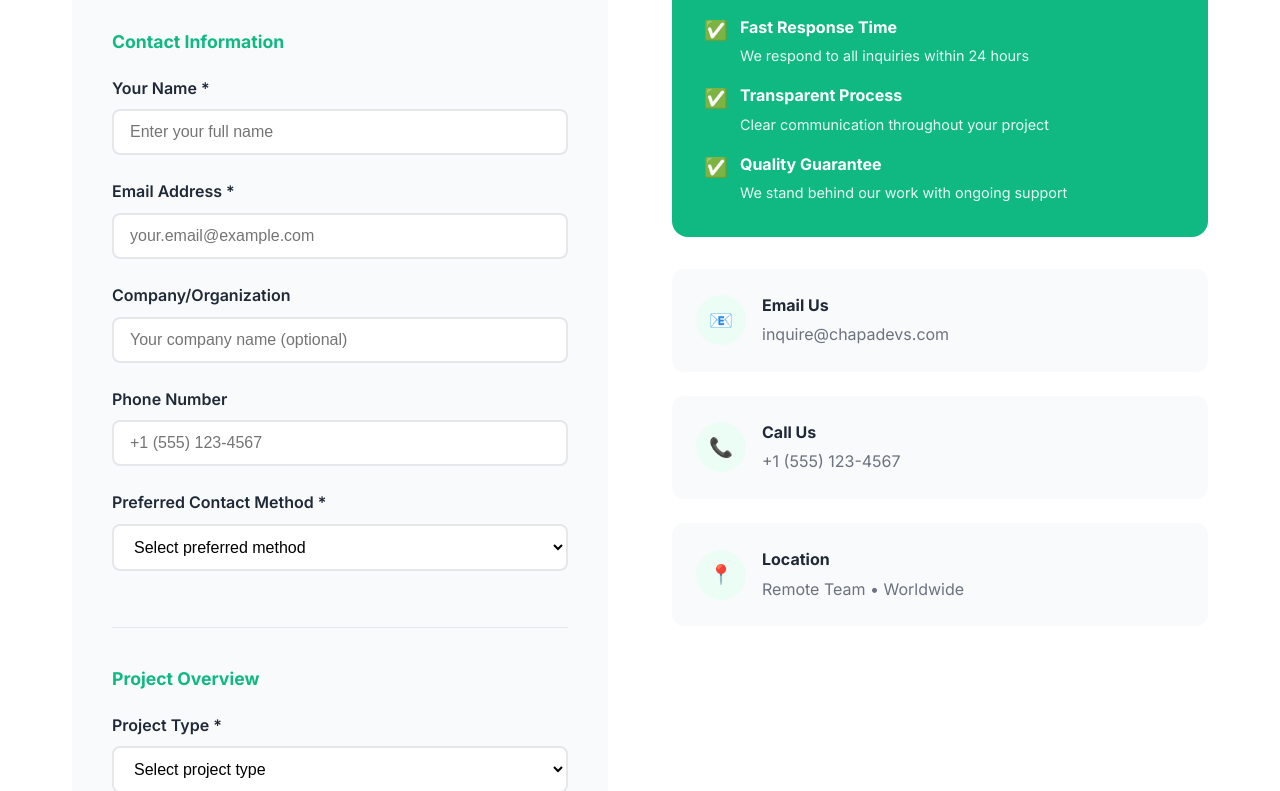
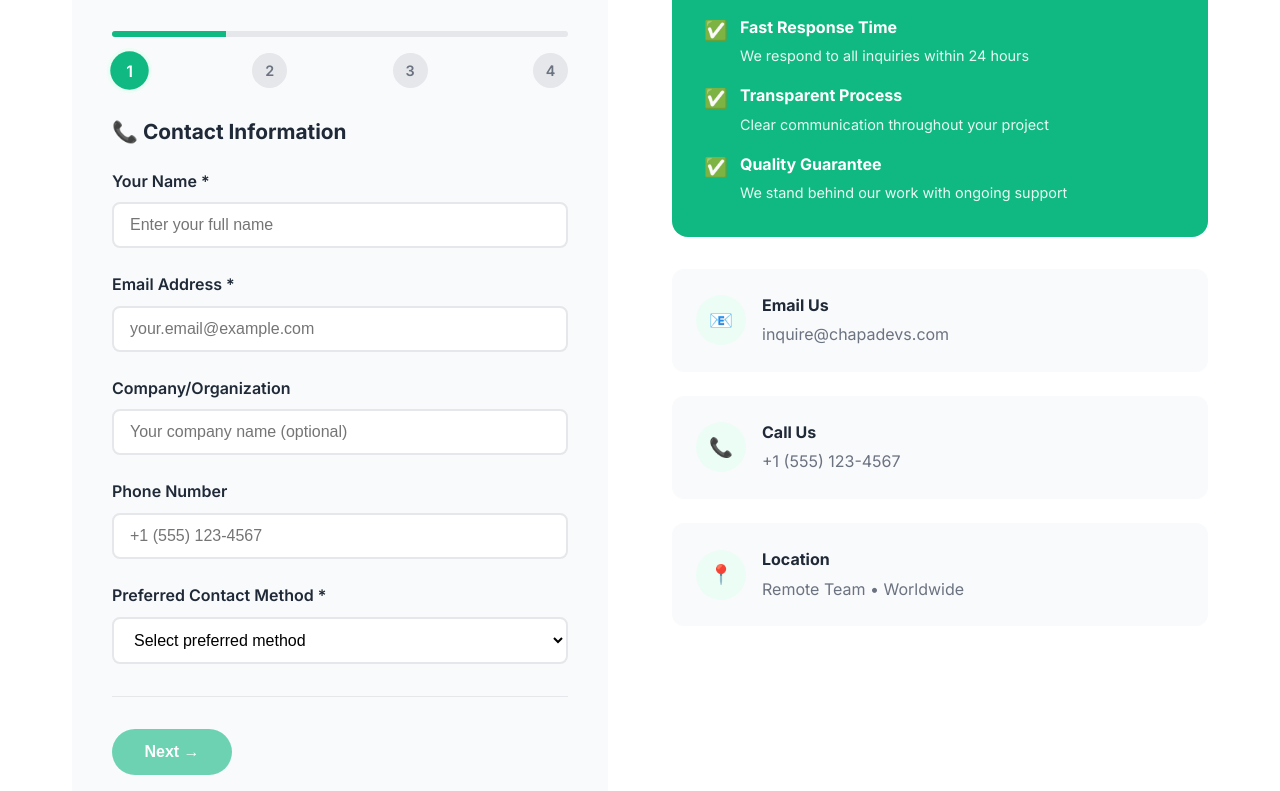
Before and after one commit to Chapadevs/Chapadevs-Website, an Angular app: page / in a window 1280 px wide. Shown: the part 3709-4500 px from the top of the page. Built offline with nearby package versions, Linux system fonts and the light colour scheme.

Commit message:
Form update

```diff
--- a/src/app/home/home.component.ts
+++ b/src/app/home/home.component.ts
@@ -224,11 +224,27 @@ import { ReactiveFormsModule, FormBuilder, FormGroup, Validators } from '@angula
         <div class="contact-content">
           <div class="contact-form">
             <h3>📧 Send Us a Message</h3>
+
+            <!-- Progress Bar -->
+            <div class="wizard-progress">
+              <div class="progress-bar">
+                <div class="progress-fill" [style.width.%]="(currentStep / totalSteps) * 100"></div>
+              </div>
+              <div class="step-indicators">
+                <div class="step-indicator"
+                     *ngFor="let step of [1,2,3,4]"
+                     [class.active]="currentStep >= step"
+                     [class.current]="currentStep === step">
+                  {{ step }}
+                </div>
+              </div>
+            </div>
+
             <form [formGroup]="contactForm" (ngSubmit)="onSubmit()">
 
-              <!-- Section 1: Contact Information -->
-              <div class="form-section">
-                <h4 class="section-title">Contact Information</h4>
+              <!-- Step 1: Contact Information -->
+              <div class="form-step" *ngIf="currentStep === 1">
+                <h4 class="step-title">📞 Contact Information</h4>
 
                 <div class="form-group">
                   <label>Your Name *</label>
@@ -261,9 +277,9 @@ import { ReactiveFormsModule, FormBuilder, FormGroup, Validators } from '@angula
                 </div>
               </div>
 
-              <!-- Section 2: Project Overview -->
-              <div class="form-section">
-                <h4 class="section-title">Project Overview</h4>
+              <!-- Step 2: Project Overview -->
+              <div class="form-step" *ngIf="currentStep === 2">
+                <h4 class="step-title">🎯 Project Overview</h4>
 
                 <div class="form-group">
                   <label>Project Type *</label>
@@ -285,7 +301,7 @@ import { ReactiveFormsModule, FormBuilder, FormGroup, Validators } from '@angula
                 </div>
 
                 <div class="form-group">
-                  <label>Primary Goals * (Select all that apply)</label>
+                  <label>Primary Goals (Select all that apply)</label>
                   <div class="checkbox-group">
                     <label class="checkbox-item">
                       <input type="checkbox" formControlName="goalOnlinePresence">
@@ -322,15 +338,14 @@ import { ReactiveFormsModule, FormBuilder, FormGroup, Validators } from '@angula
                 </div>
               </div>
 
-              <!-- Section 3: Budget & Timeline -->
-              <div class="form-section">
-                <h4 class="section-title">Budget & Timeline</h4>
+              <!-- Step 3: Budget & Timeline -->
+              <div class="form-step" *ngIf="currentStep === 3">
+                <h4 class="step-title">💰 Budget & Timeline</h4>
 
                 <div class="form-group">
                   <label>Project Budget Range *</label>
                   <select formControlName="budget" required>
                     <option value="">Select budget range</option>
-                    <option value="under-500">Under $500</option>
                     <option value="500-1500">$500 - $1,500</option>
                     <option value="1500-3000">$1,500 - $3,000</option>
                     <option value="3000-5000">$3,000 - $5,000</option>
@@ -344,27 +359,11 @@ import { ReactiveFormsModule, FormBuilder, FormGroup, Validators } from '@angula
                   <label>Desired Launch Date *</label>
                   <select formControlName="timeline" required>
                     <option value="">Select timeline</option>
-                    <option value="asap">ASAP (Rush job - may include rush fees)</option>
+                    <option value="1-2-weeks">Within 1-2 weeks</option>
                     <option value="2-4-weeks">Within 2-4 weeks</option>
                     <option value="1-2-months">Within 1-2 months</option>
-                    <option value="3-6-months">Within 3-6 months</option>
-                    <option value="flexible">Flexible timeline</option>
                   </select>
                 </div>
-
-                <div class="form-group">
-                  <label>Is this date flexible? *</label>
-                  <select formControlName="timelineFlexible" required>
-                    <option value="">Select option</option>
-                    <option value="yes">Yes</option>
-                    <option value="no">No</option>
-                  </select>
-                </div>
-              </div>
-
-              <!-- Section 4: Technical Requirements -->
-              <div class="form-section">
-                <h4 class="section-title">Technical Requirements</h4>
 
                 <div class="form-group">
                   <label>Do you have an existing website? *</label>
@@ -380,16 +379,15 @@ import { ReactiveFormsModule, FormBuilder, FormGroup, Validators } from '@angula
                   <input type="url" formControlName="websiteUrl" placeholder="https://yourwebsite.com">
                 </div>
 
-                <div class="form-group">
-                  <label>Hosting Preference *</label>
-                  <select formControlName="hosting" required>
-                    <option value="">Select option</option>
-                    <option value="need-recommendations">I need hosting recommendations</option>
-                    <option value="have-hosting">I have existing hosting</option>
-                    <option value="specific-hosting">I prefer specific hosting (please specify)</option>
-                    <option value="need-advice">Unsure/Need advice</option>
-                  </select>
+                <div class="form-group" *ngIf="contactForm.get('hasWebsite')?.value === 'yes'">
+                  <label>If yes, which host do you use?</label>
+                  <input type="text" formControlName="currentHost" placeholder="e.g., HostGator, GoDaddy, AWS">
                 </div>
+              </div>
+
+              <!-- Step 4: Additional Details -->
+              <div class="form-step" *ngIf="currentStep === 4">
+                <h4 class="step-title">✨ Additional Details</h4>
 
                 <div class="form-group">
                   <label>Required Features (Select all that apply)</label>
@@ -443,11 +441,6 @@ import { ReactiveFormsModule, FormBuilder, FormGroup, Validators } from '@angula
                     <input type="text" formControlName="featureOther" placeholder="Other features (please specify)">
                   </div>
                 </div>
-              </div>
-
-              <!-- Section 5: Design & Content -->
-              <div class="form-section">
-                <h4 class="section-title">Design & Content</h4>
 
                 <div class="form-group">
                   <label>Design Style Preference (Select all that apply)</label>
@@ -480,8 +473,8 @@ import { ReactiveFormsModule, FormBuilder, FormGroup, Validators } from '@angula
                 </div>
 
                 <div class="form-group">
-                  <label>Do you have existing branding? *</label>
-                  <select formControlName="branding" required>
+                  <label>Do you have existing branding?</label>
+                  <select formControlName="branding">
                     <option value="">Select option</option>
                     <option value="yes">Yes - Logo, colors, fonts available</option>
                     <option value="partial">Partial - Some elements available</option>
@@ -490,8 +483,8 @@ import { ReactiveFormsModule, FormBuilder, FormGroup, Validators } from '@angula
                 </div>
 
                 <div class="form-group">
-                  <label>Content Status *</label>
-                  <select formControlName="contentStatus" required>
+                  <label>Content Status</label>
+                  <select formControlName="contentStatus">
                     <option value="">Select option</option>
                     <option value="ready">I have all content ready</option>
                     <option value="partial">I have some content, need help with rest</option>
@@ -502,13 +495,8 @@ import { ReactiveFormsModule, FormBuilder, FormGroup, Validators } from '@angula
 
                 <div class="form-group">
                   <label>Reference Websites (Optional)</label>
-                  <textarea formControlName="referenceWebsites" placeholder="Share 2-3 websites you like and explain what you like about them" rows="3"></textarea>
+                  <textarea formControlName="referenceWebsites" placeholder="Share 2-3 websites you like and why" rows="3"></textarea>
                 </div>
-              </div>
-
-              <!-- Section 6: Additional Information -->
-              <div class="form-section">
-                <h4 class="section-title">Additional Information</h4>
 
                 <div class="form-group">
                   <label>Special Requirements or Concerns</label>
@@ -543,10 +531,31 @@ import { ReactiveFormsModule, FormBuilder, FormGroup, Validators } from '@angula
                 </div>
               </div>
 
-              <button type="submit" class="btn btn-primary btn-full" [disabled]="!contactForm.valid || isSubmitting">
-                <span *ngIf="!isSubmitting">📤 Send Message</span>
-                <span *ngIf="isSubmitting">Sending...</span>
-              </button>
+              <!-- Navigation Buttons -->
+              <div class="wizard-navigation">
+                <button type="button"
+                        class="btn btn-outline"
+                        *ngIf="currentStep > 1"
+                        (click)="prevStep()">
+                  ← Previous
+                </button>
+
+                <button type="button"
+                        class="btn btn-primary"
+                        *ngIf="currentStep < totalSteps"
+                        [disabled]="!isStepValid(currentStep)"
+                        (click)="nextStep()">
+                  Next →
+                </button>
+
+                <button type="submit"
+                        class="btn btn-primary"
+                        *ngIf="currentStep === totalSteps"
+                        [disabled]="!contactForm.valid || isSubmitting">
+                  <span *ngIf="!isSubmitting">📤 Send Message</span>
+                  <span *ngIf="isSubmitting">Sending...</span>
+                </button>
+              </div>
 
               <div *ngIf="submitMessage" class="submit-message" [class.success]="submitSuccess" [class.error]="!submitSuccess">
                 {{ submitMessage }}
@@ -643,6 +652,8 @@ export class HomeComponent {
   isSubmitting = false;
   submitMessage = '';
   submitSuccess = false;
+  currentStep = 1;
+  totalSteps = 4;
 
   constructor(private router: Router, private fb: FormBuilder) {
     this.contactForm = this.fb.group({
@@ -668,12 +679,11 @@ export class HomeComponent {
       // Budget & Timeline
       budget: ['', Validators.required],
       timeline: ['', Validators.required],
-      timelineFlexible: ['', Validators.required],
 
       // Technical Requirements
       hasWebsite: ['', Validators.required],
       websiteUrl: [''],
-      hosting: ['', Validators.required],
+      currentHost: [''],
       featureContactForms: [false],
       featureBooking: [false],
       featurePayments: [false],
@@ -709,6 +719,37 @@ export class HomeComponent {
 
   goToPortfolio(): void {
     this.router.navigate(['/portfolio']);
+  }
+
+  nextStep(): void {
+    if (this.currentStep < this.totalSteps) {
+      this.currentStep++;
+    }
+  }
+
+  prevStep(): void {
+    if (this.currentStep > 1) {
+      this.currentStep--;
+    }
+  }
+
+  isStepValid(step: number): boolean {
+    switch (step) {
+      case 1:
+        return !!(this.contactForm.get('name')?.valid &&
+                 this.contactForm.get('email')?.valid &&
+                 this.contactForm.get('contactMethod')?.valid);
+      case 2:
+        return !!(this.contactForm.get('projectType')?.valid &&
+                 this.contactForm.get('description')?.valid);
+      case 3:
+        return !!(this.contactForm.get('budget')?.valid &&
+                 this.contactForm.get('timeline')?.valid);
+      case 4:
+        return true; // Optional fields
+      default:
+        return true;
+    }
   }
 
   onSubmit(): void {
--- a/src/styles.scss
+++ b/src/styles.scss
@@ -593,6 +593,97 @@ section {
   cursor: not-allowed;
 }
 
+/* Multi-Step Wizard */
+.wizard-progress {
+  margin-bottom: 2rem;
+}
+
+.progress-bar {
+  width: 100%;
+  height: 6px;
+  background: var(--border);
+  border-radius: 3px;
+  overflow: hidden;
+  margin-bottom: 1rem;
+}
+
+.progress-fill {
+  height: 100%;
+  background: var(--primary-green);
+  transition: width 0.3s ease;
+}
+
+.step-indicators {
+  display: flex;
+  justify-content: space-between;
+  align-items: center;
+}
+
+.step-indicator {
+  width: 35px;
+  height: 35px;
+  border-radius: 50%;
+  background: var(--border);
+  color: var(--text-secondary);
+  display: flex;
+  align-items: center;
+  justify-content: center;
+  font-weight: 600;
+  font-size: 0.9rem;
+  transition: all 0.3s ease;
+}
+
+.step-indicator.active {
+  background: var(--primary-green);
+  color: white;
+}
+
+.step-indicator.current {
+  background: var(--primary-green);
+  color: white;
+  transform: scale(1.1);
+  box-shadow: 0 0 0 3px var(--background-light-green);
+}
+
+.form-step {
+  min-height: 400px;
+  animation: stepFadeIn 0.3s ease;
+}
+
+.step-title {
+  font-size: 1.3rem;
+  font-weight: 700;
+  color: var(--text-primary);
+  margin-bottom: 1.5rem;
+  display: flex;
+  align-items: center;
+  gap: 8px;
+}
+
+.wizard-navigation {
+  display: flex;
+  justify-content: space-between;
+  align-items: center;
+  margin-top: 2rem;
+  padding-top: 2rem;
+  border-top: 1px solid var(--border);
+}
+
+.wizard-navigation .btn {
+  min-width: 120px;
+}
+
+@keyframes stepFadeIn {
+  from {
+    opacity: 0;
+    transform: translateX(20px);
+  }
+  to {
+    opacity: 1;
+    transform: translateX(0);
+  }
+}
+
 .info-card {
   background: var(--primary-green);
   color: white;
```
Also changed, not shown: 5 other files (tests, documents, lock files or other folders).
